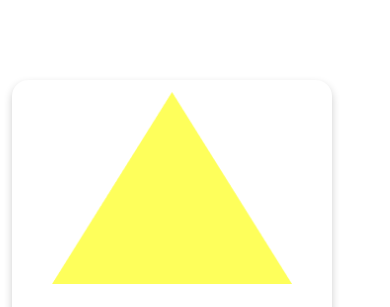
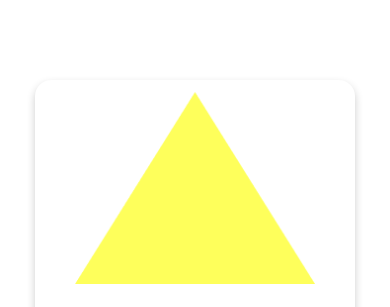
Before and after one commit to codewithsaidul/geometry-genius, a plain HTML site: page index.html in a window 390 px wide. Shown: the top 307 px of the page. Drawn offline with nearby package versions, Linux system fonts and the light colour scheme.

Commit message:
Responsive Problem Solved

```diff
--- a/index.html
+++ b/index.html
@@ -37,10 +37,10 @@
 
             <!-- ================ Main Container Start =========================== -->
             <!-- class="flex gap-5 flex-col items-center lg:flex-row lg:items-start" -->
-            <div>
+            <div class="flex gap-5 flex-col items-center lg:flex-row lg:items-start">
 
                 <!-- ============ Shape Card Container Start ================= -->
-                <div class="grid grid-cols-1 gap-y-5 md:grid-cols-2 lg:grid-cols-3 md:gap-5">
+                <div class="grid grid-cols-1 gap-y-5  lg:grid-cols-3 md:gap-5">
 
                     <!-- ================== Triangel Start  ==================== -->
                     <div class="card w-80 md:w-96 bg-base-100 shadow-[0_4px_8px_0px_rgba(0,0,0,0.2)]">
```
